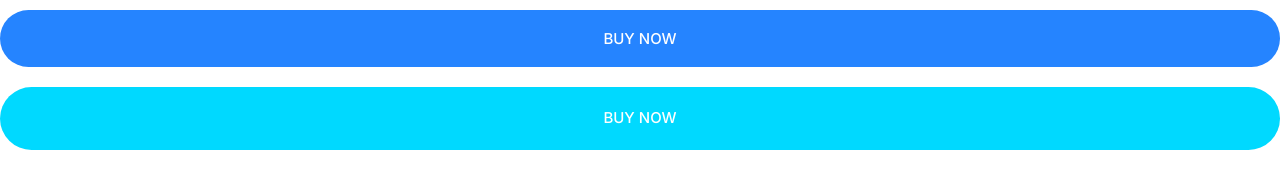
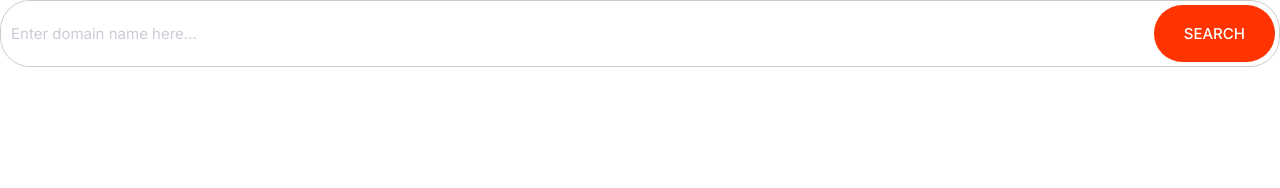
Before and after one commit to mahdi-ynsi/moshify, a plain HTML site: page index.html in a window 1280 px wide. Drawn offline with Linux system fonts and the light colour scheme.

Commit message:
making the input component.

```diff
--- a/css/styles.css
+++ b/css/styles.css
@@ -4,6 +4,8 @@
     --color-accent: #ff3400;
     --color-headings: #1b0760;
     --color-body: #918ca4;
+    --color-border: #ccc;
+    --border-radius: 30px;
 }
 
 *, *::after, *::before {
@@ -242,3 +244,41 @@ a {
         font-size: 1.5rem;
     }
 }
+
+
+ /* Inputs */
+
+ .input {
+    border-radius: var(--border-radius);
+    border: 1px solid var(--color-border);
+    color: var(--color-headings);
+    font-size: 2rem;
+    outline: 0;
+    padding: 1.5rem 3.5rem;
+ }
+
+ ::placeholder {
+    color: #cdcbd7;
+ }
+
+ .input-group {
+    border: 1px solid var(--color-border);
+    border-radius: var(--border-radius);
+    display: flex;
+ }
+
+ .input-group .input {
+    border: 0;
+    flex-grow: 1;
+    padding: 1.5rem 1rem;
+ }
+
+ .input-group .btn {
+    margin: 4px;
+ }
+
+ @media screen and (min-width: 1024px) {
+    .input {
+        font-size: 1.5rem;
+    }
+ }
--- a/index.html
+++ b/index.html
@@ -14,7 +14,13 @@
     <link rel="stylesheet" href="css/styles.css" />
   </head>
   <body>
-    <button class="btn btn--primary btn--block">buy now</button>
-    <a href="#" class="btn btn--secondary btn--block">buy now</a>
+    <div class="input-group">
+      <input
+        type="text"
+        class="input"
+        placeholder="Enter domain name here..."
+      />
+      <button class="btn btn--accent">Search</button>
+    </div>
   </body>
 </html>
```
